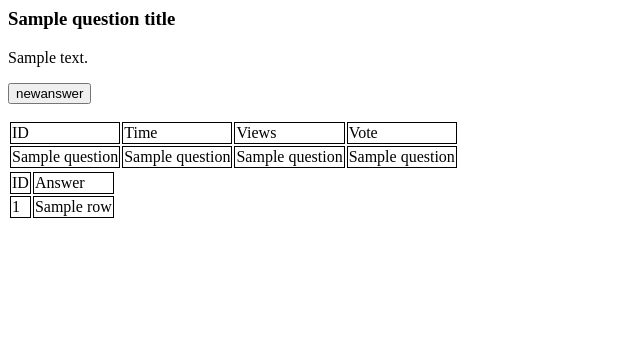
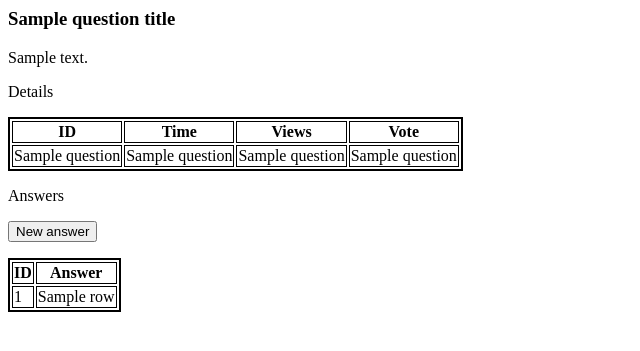
Before and after one commit to MarkOrkenyi/Ask_Mate_BeanBagTeam, a Flask app: template templates/question_details.html in a window 1280 px wide. Shown: the top 351 px of the page, without its empty margins (0-640 px from the left). Run offline with Flask 2, Linux system fonts and the light colour scheme; the template is opened without the code that fills it: most values are stand-ins (such as "Sample title", 1, 10 or a date in 2020).

Commit message:
Looks better

```diff
--- a/templates/question_details.html
+++ b/templates/question_details.html
@@ -3,7 +3,9 @@
 <head>
     <title>Question details</title>
     <style>
-        table {}
+        table {
+            border: 2px solid black;
+        }
 
         th {
             border: 1px solid black;
@@ -16,14 +18,16 @@
 </head>
 
 <body>
+    <div>
         <h3>{{question_title}}</h3>
         <p>{{question_message}}</p>
+        <p>Details</p>
         <table>
             <tr>
-            <td>ID</td>
-            <td>Time</td>
-            <td>Views</td>
-            <td>Vote</td>
+                <th align="center">ID</th>
+                <th align="center">Time</th>
+                <th align="center">Views</th>
+                <th align="center">Vote</th>
             </tr>
             <tr>
                 <td>{{question[0]}}</td>
@@ -31,13 +35,15 @@
                 <td>{{question[2]}}</td>
                 <td>{{question[3]}}</td>
             </tr>
+        </table>
+        <p>Answers</p>
         <form action=./{{question_id}}/new-answer method="POST">
-            <p><input type="submit" name="New Answer" value=newanswer id=newanswer></p>
+            <p><input type="submit" name="newanswer" value="New answer" id="newanswer"></p>
         </form>
         <table>
             <tr>
-                <td>ID</td>
-                <td>Answer</td>
+                <th align="center">ID</th>
+                <th align="center">Answer</th>
             </tr>
             {% for row in answers %}
             <tr>
@@ -45,5 +51,8 @@
                 <td>{{row[4]}}</td>
             </tr>
             {% endfor %}
+        </table>
+
+</body>
 
 </html>
```
Lines whose indentation alone changed are shown as unchanged.
